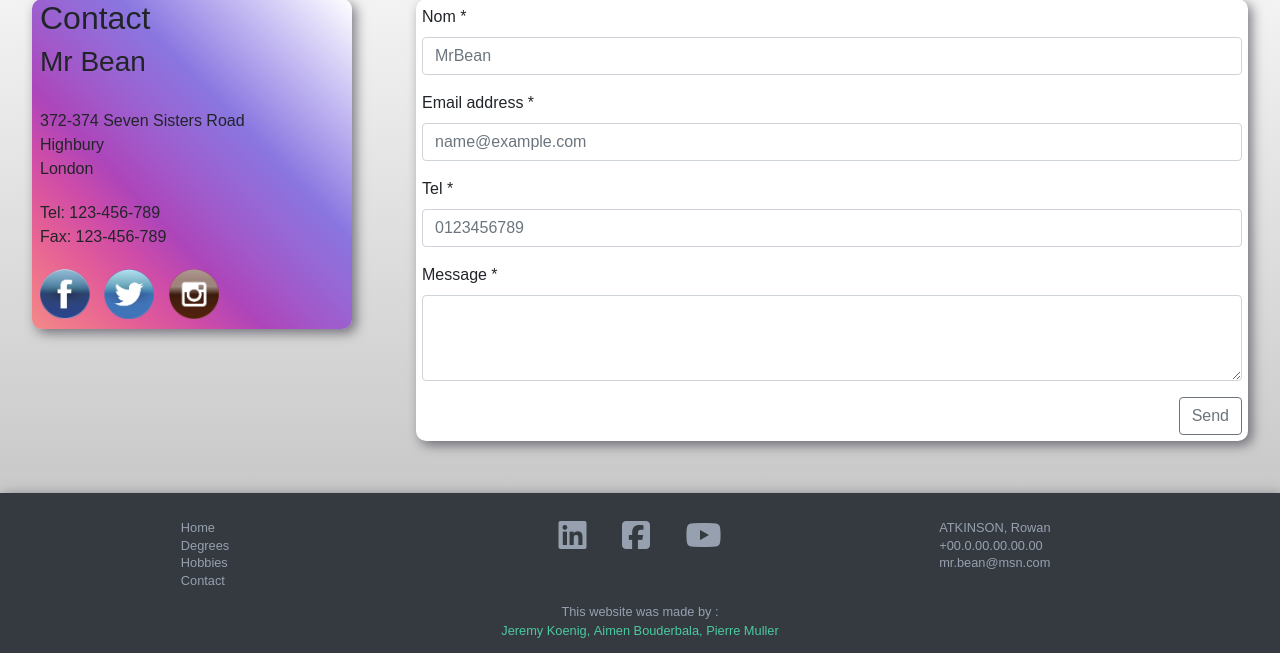
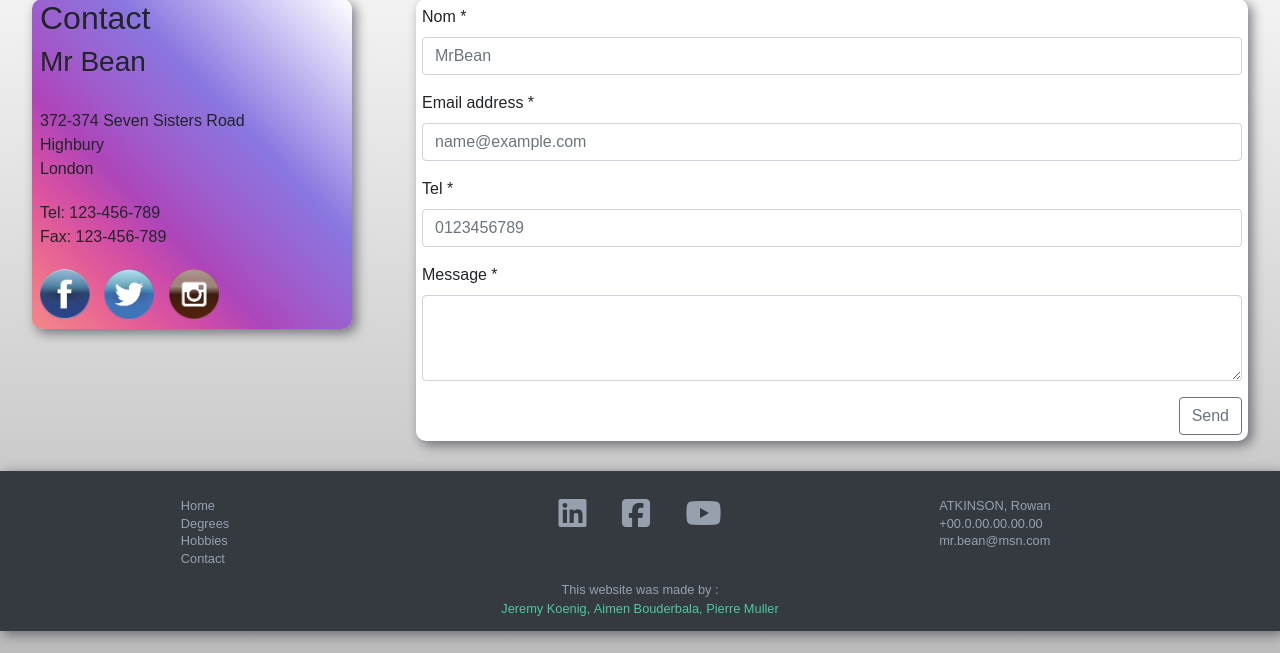
Before and after one commit to kiw808/ResumePHP, a PHP site: page /contact.html in a window 1280 px wide. Shown: the part 147-800 px from the top of the page. Run offline with PHP 8.4, Linux system fonts and the light colour scheme; some libraries are stand-ins or nearby versions; some web fonts are replaced.

Commit message:
backup footer.css

```diff
--- a/css/footer.css
+++ b/css/footer.css
@@ -9,9 +9,6 @@ footer {
   display: flex;
   flex-direction: column;
   justify-content: flex-end;
-  position: absolute;
-  bottom: 0;
-  width: 100%;
 }
 footer p, li {
   margin-bottom: 0;
```
